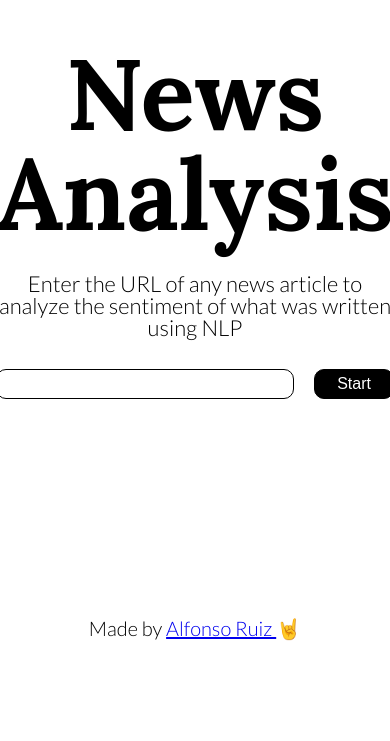
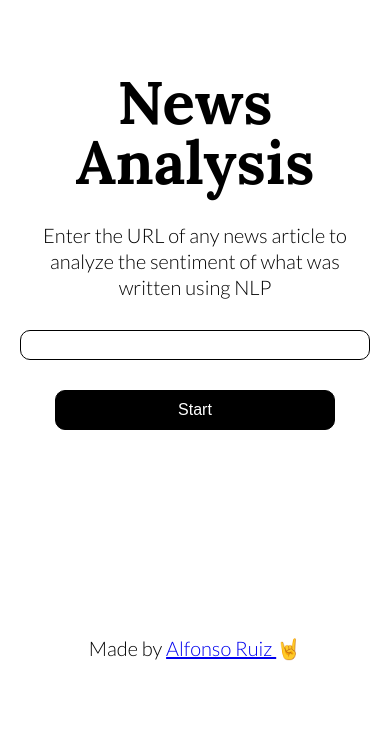
Before and after one commit to alfonsoruiz/text-analysis, a website built with webpack: page src/client/views/index.html in a window 390 px wide. Shown: the part 126-867 px from the top of the page. Before the commit the page ends 844 px from the top, so only its background shows below. Built offline with nearby package versions, Linux system fonts and the light colour scheme.

Commit message:
Added media queries to make resonpsive.

```diff
--- a/src/client/styles/_variables.scss
+++ b/src/client/styles/_variables.scss
@@ -1,6 +1,7 @@
 // Fonts
 $headline-font: 'Lora', serif;
 $primary-font: 'Lato', sans-serif;
+$line-height: 1.3;
 
 // Colors
 $primary-color: black;
--- a/src/client/styles/base.scss
+++ b/src/client/styles/base.scss
@@ -6,10 +6,24 @@
   box-sizing: border-box;
 }
 
+body {
+  padding: 20px;
+
   .app {
     min-height: calc(100vh - 100px);
     min-width: 100%;
     display: flex;
     justify-content: center;
     align-items: center;
+
+    main {
+      max-width: 800px;
     }
+
+    @media(min-width: 500px) {
+      main {
+        max-width: 80%;
+      }
+    }
+  }
+}
--- a/src/client/styles/form.scss
+++ b/src/client/styles/form.scss
@@ -3,28 +3,37 @@
 
 .url-input {
   display: flex;
-  justify-content: space-between;
+  flex-direction: column;
+  align-items: center;
 
   input {
     font-weight: weight(reg);
-    width: 75%;
+    width: 100%;
     outline: none;
     font-size: 100%;
     padding: 10px;
-    margin-bottom: 50px;
+    height: 30px;
+  }
+
+  @media(min-width: 500px) {
+    button {
+      max-width: 50%;
+    }
   }
 
   button {
-    width: 20%;
+    width: 80%;
     background-color: black;
     color: white;
+    padding: 10px 0;
     font-size: 16px;
     cursor: pointer;
+    outline: none;
   }
 
   input, button {
     border: $primary-border;
     border-radius: $border-radius;
-    height: 30px;
+    margin-bottom: 30px;
   }
 }
--- a/src/client/styles/header.scss
+++ b/src/client/styles/header.scss
@@ -6,12 +6,13 @@
 
   h1 {
     font-family: $headline-font;
-    font-size: 100px;
+    font-size: 60px;
     font-weight: weight(bold);
   }
 
   h2 {
-    font-size: 22px;
+    font-size: 20px;
+    line-height: $line-height;
     font-family: $primary-font;
     font-weight: weight(reg);
   }
--- a/src/client/styles/results.scss
+++ b/src/client/styles/results.scss
@@ -7,6 +7,7 @@
   font-weight: weight(reg);
   font-size: 20px;
   color: $result-color;
+  line-height: $line-height;
 
   a {
   color: $result-color;
```
Lines whose indentation alone changed are shown as unchanged.
